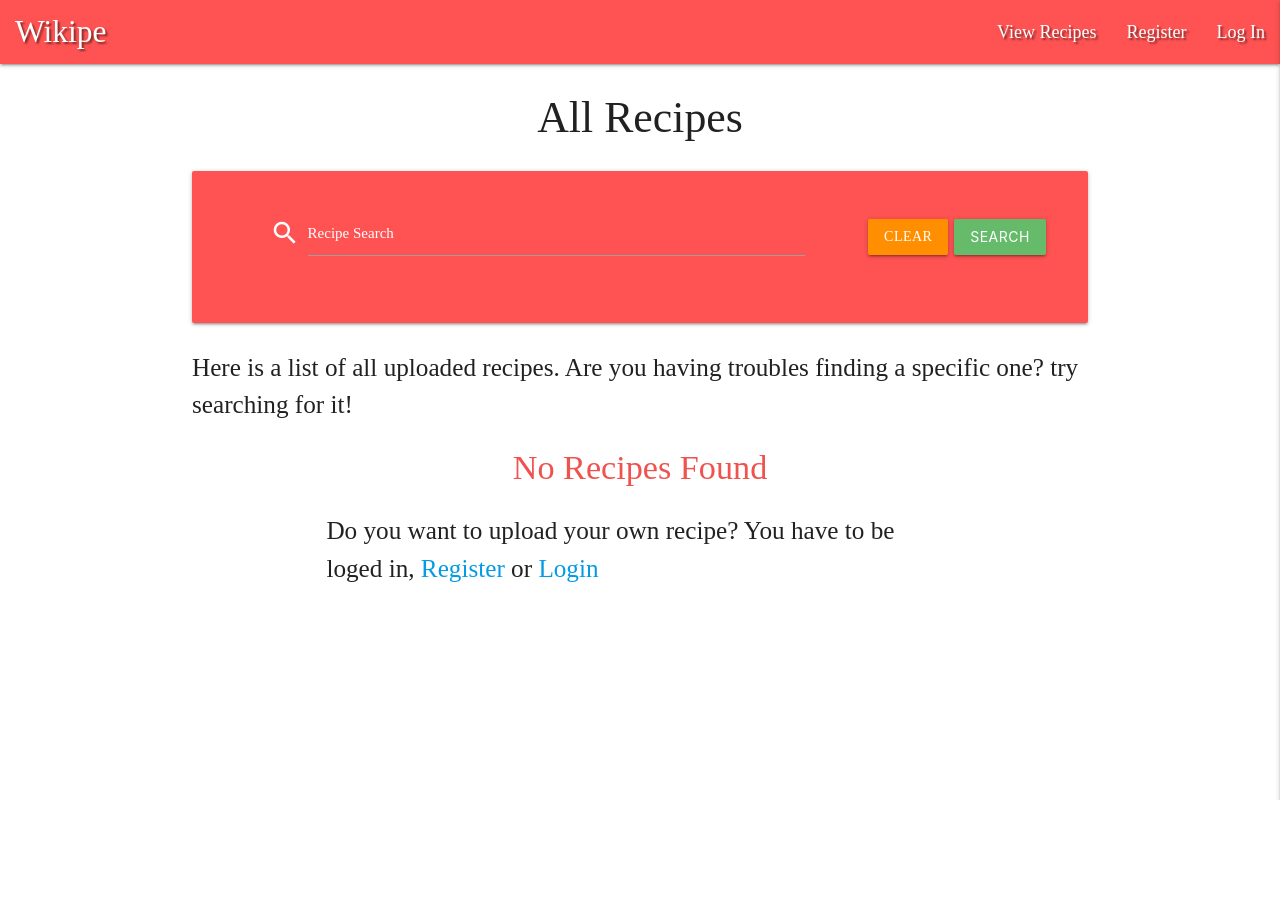
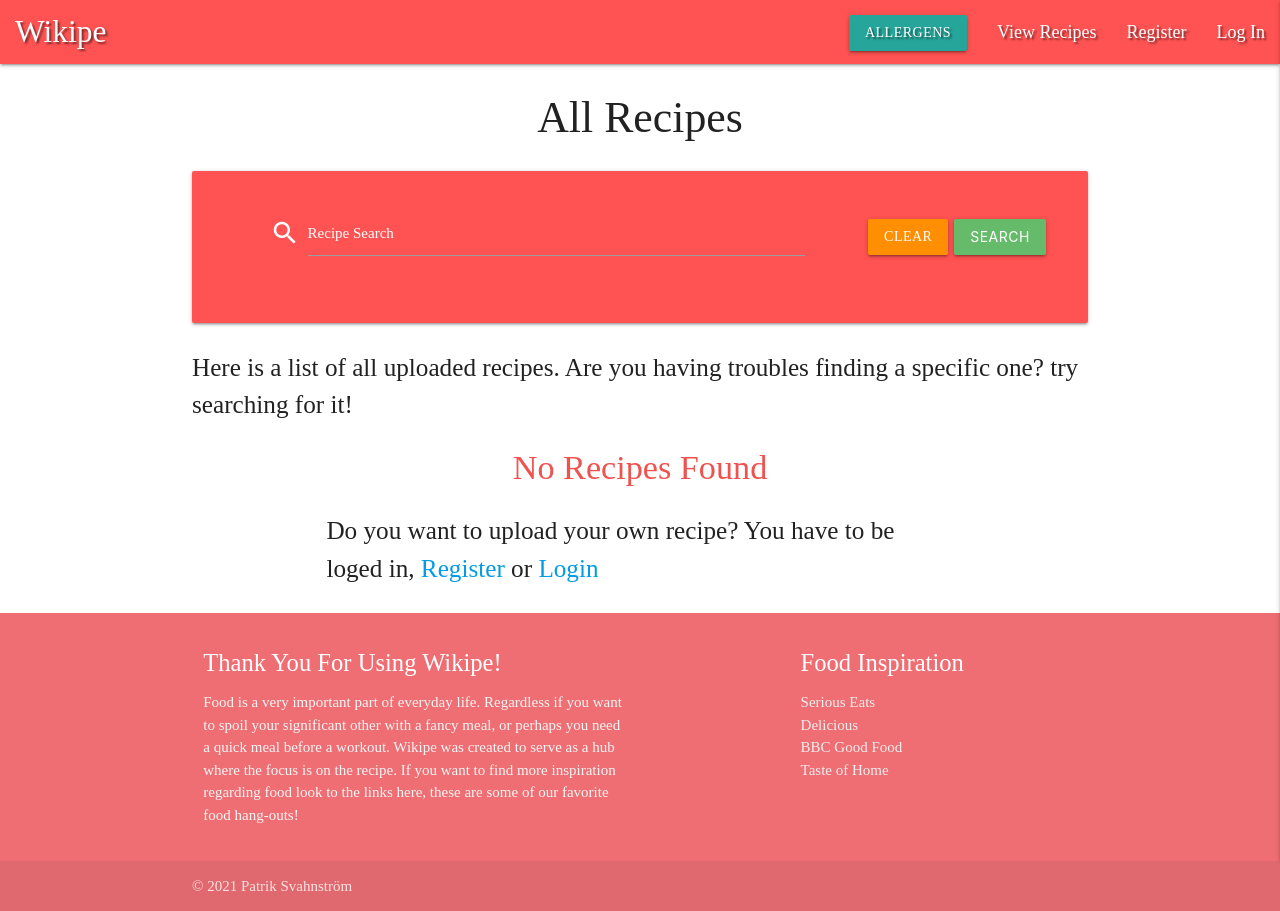
Before and after one commit to Code-Institute-Submissions/Daffie95-wikipies-MS3_MayResub, a Flask app: page / in a window 1280 px wide. Before the commit the page ends 800 px from the top, so only its background shows below. Run offline with Flask 2, Linux system fonts and the light colour scheme; data that the repository does not hold is empty; some libraries are stand-ins or nearby versions.

Commit message:
Added Toast button for allergens and footer

```diff
--- a/templates/base.html
+++ b/templates/base.html
@@ -22,6 +22,7 @@
                 <a href="#" data-target="mobile-demo" class="sidenav-trigger"><i
                         class="material-icons white-text">menu</i></a>
                 <ul class="right hide-on-med-and-down">
+                    <li><a class="btn" onclick="M.toast({html: 'Recipes are marked with numbers: <br> 1 = Gluten <br> 2 = Lactose <br> 3 = Nuts <br> 4 = Peanuts <br> 5 = Shellfish <br> 6 = Fish', completeCallback: function(){alert('Read about the allergens marks at any point by clicking the button again')}})">Allergens</a></li>
                     <li><a href="{{ url_for('frontpage') }}">View Recipes</a></li>
                     {% if session.user %}
                         <li><a href="{{ url_for('upload_recipe') }}">Upload Recipe</a></li>
@@ -68,6 +69,33 @@
         {% endblock %}
     </main>
 
+    <footer class="page-footer">
+        <div class="container">
+          <div class="row">
+            <div class="col l6 s12">
+              <h5 class="white-text">Thank You For Using Wikipe!</h5>
+              <p class="grey-text text-lighten-4">Food is a very important part of everyday life. Regardless if you want to spoil your significant other with a fancy meal, or perhaps you need a quick meal before a workout. Wikipe was created to serve as a hub where the focus is on the recipe.
+                  If you want to find more inspiration regarding food look to the links here, these are some of our favorite food hang-outs!
+              </p>
+            </div>
+            <div class="col l4 offset-l2 s12">
+              <h5 class="white-text">Food Inspiration</h5>
+              <ul>
+                <li><a class="grey-text text-lighten-3" href="https://www.seriouseats.com/" target="_blank">Serious Eats</a></li>
+                <li><a class="grey-text text-lighten-3" href="https://www.delicious.com.au/" target="_blank">Delicious</a></li>
+                <li><a class="grey-text text-lighten-3" href="https://www.bbcgoodfood.com/" target="_blank">BBC Good Food</a></li>
+                <li><a class="grey-text text-lighten-3" href="https://www.tasteofhome.com/" target="_blank">Taste of Home</a></li>
+              </ul>
+            </div>
+          </div>
+        </div>
+        <div class="footer-copyright">
+          <div class="container">
+          © 2021 Patrik Svahnström
+
+          </div>
+        </div>
+      </footer>
 
     {% block scripts %}
     <script src="https://code.jquery.com/jquery-3.5.1.min.js"
```
